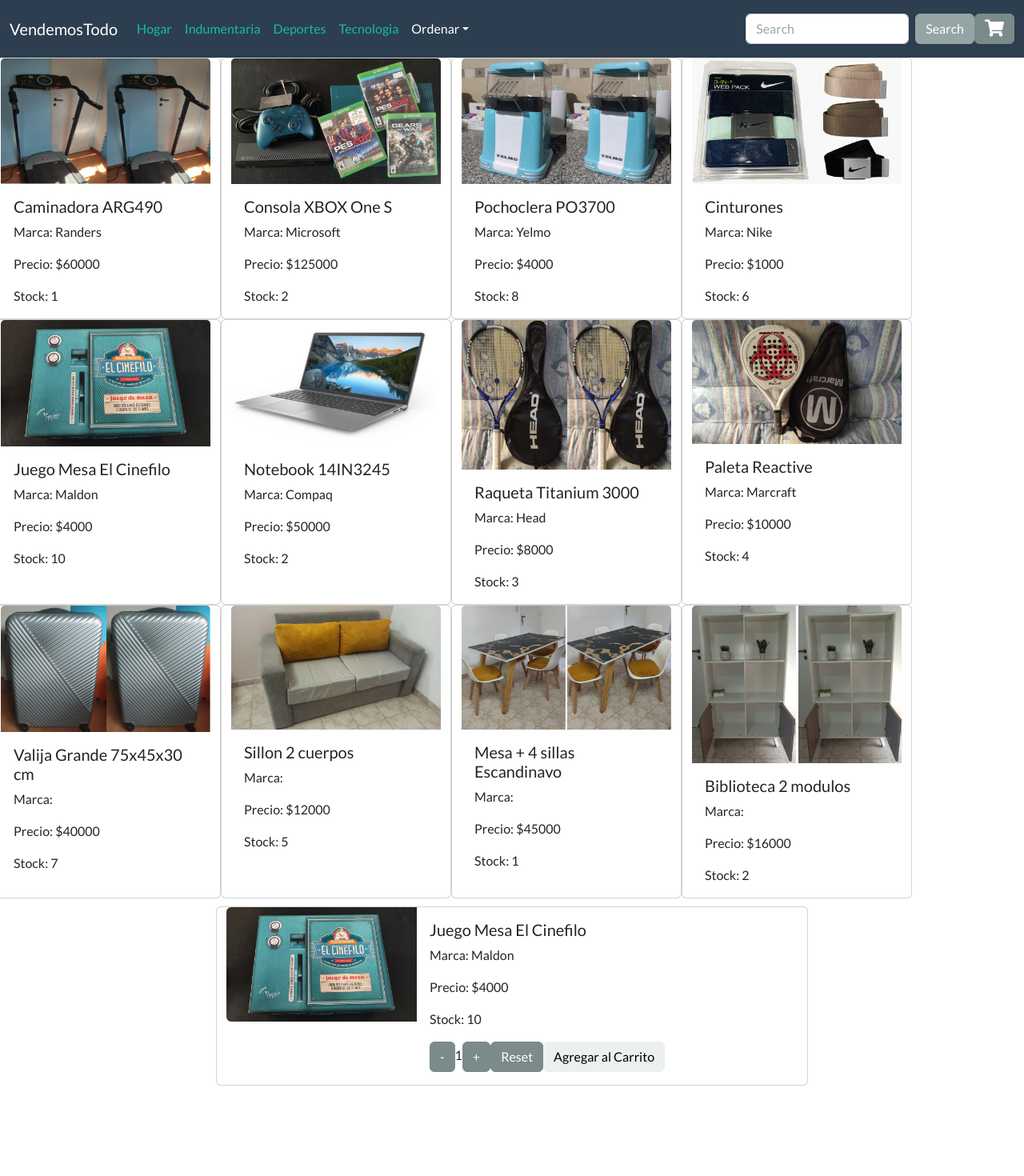
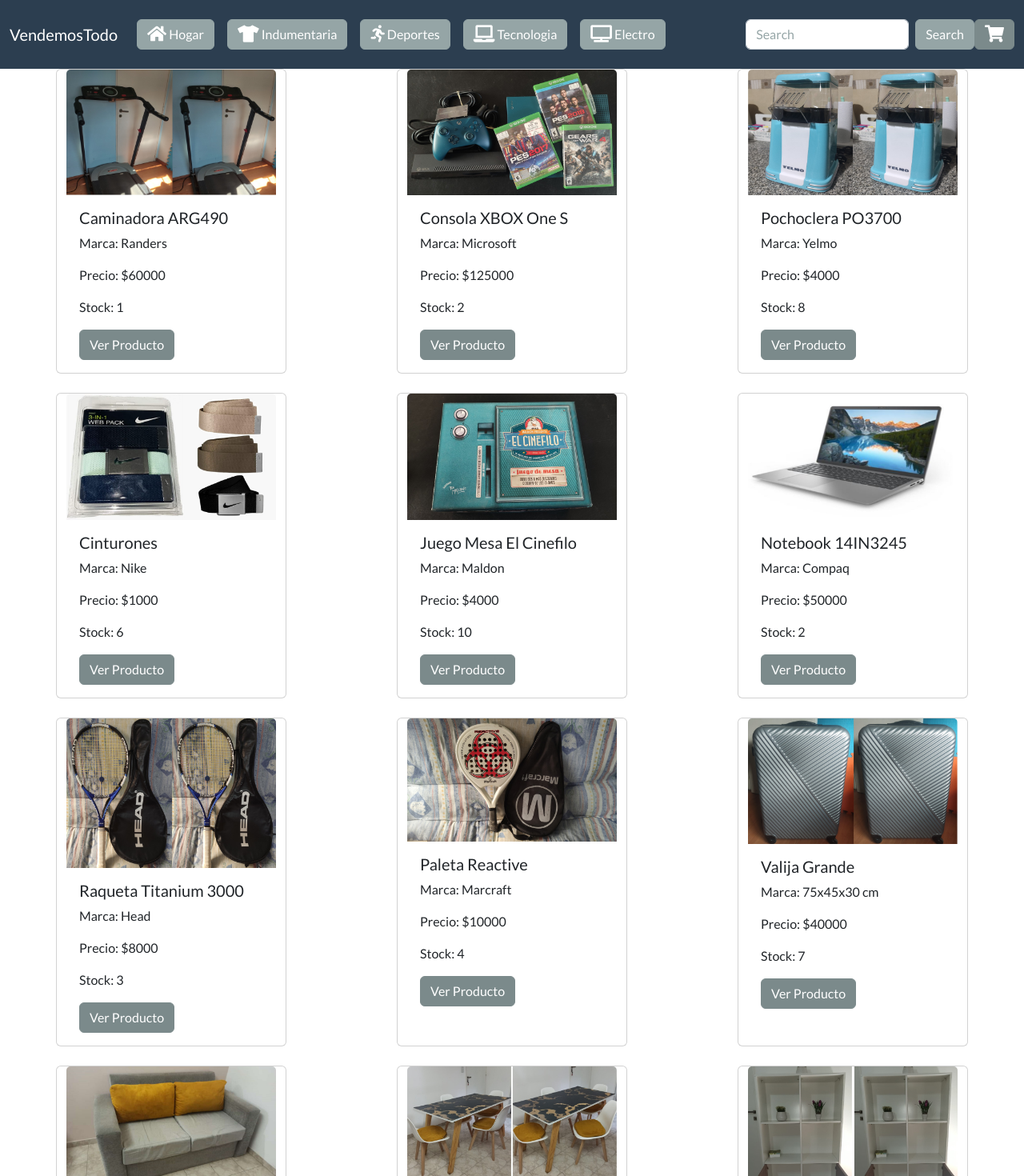
Before and after one commit to ferpe22/PreEntrega1-React-Pereira, a React (Create React App) app: page / in a window 1280 px wide. Shown: the top 1470 px of the page at 80% size. Before the commit the page ends 1357 px from the top, so only its background shows below. Built offline with nearby package versions, Linux system fonts and the light colour scheme.

Commit message:
Se hizo el rounting de la pagina por categorias

```diff
--- a/package.json
+++ b/package.json
@@ -9,6 +9,7 @@
     "bootstrap": "^5.3.0-alpha3",
     "react": "^18.2.0",
     "react-dom": "^18.2.0",
+    "react-router-dom": "^6.10.0",
     "react-scripts": "5.0.1",
     "web-vitals": "^2.1.4"
   },
--- a/public/json/productos.json
+++ b/public/json/productos.json
@@ -1,7 +1,7 @@
 [
     {
         "id": 1,
-        "idCategoria": 1,
+        "idCategoria": 3,
         "nombre": "Caminadora",
         "marca": "Randers",
         "modelo": "ARG490",
@@ -12,7 +12,7 @@
     },
     {
         "id": 2,
-        "idCategoria": 2,
+        "idCategoria": 4,
         "nombre": "Consola",
         "marca": "Microsoft",
         "modelo": "XBOX One S",
@@ -23,7 +23,7 @@
     },
     {
         "id": 3,
-        "idCategoria": 3,
+        "idCategoria": 5,
         "nombre": "Pochoclera",
         "marca": "Yelmo",
         "modelo": "PO3700",
@@ -34,7 +34,7 @@
     },
     {
         "id": 4,
-        "idCategoria": 4,
+        "idCategoria": 2,
         "nombre": "Cinturones",
         "marca": "Nike",
         "modelo": "",
@@ -45,7 +45,7 @@
     },
     {
         "id": 5,
-        "idCategoria": 5,
+        "idCategoria": 1,
         "nombre": "Juego Mesa",
         "marca": "Maldon",
         "modelo": "El Cinefilo",
@@ -56,7 +56,7 @@
     },
     {
         "id": 6,
-        "idCategoria": 6,
+        "idCategoria": 4,
         "nombre": "Notebook",
         "marca": "Compaq",
         "modelo": "14IN3245",
@@ -67,7 +67,7 @@
     },
     {
         "id": 7,
-        "idCategoria": 7,
+        "idCategoria": 3,
         "nombre": "Raqueta",
         "marca": "Head",
         "modelo": "Titanium 3000",
@@ -78,7 +78,7 @@
     },
     {
         "id": 8,
-        "idCategoria": 8,
+        "idCategoria": 3,
         "nombre": "Paleta",
         "marca": "Marcraft",
         "modelo": "Reactive",
@@ -89,10 +89,10 @@
     },
     {
         "id": 9,
-        "idCategoria": 9,
+        "idCategoria": 1,
         "nombre": "Valija",
-        "marca": "",
-        "modelo": "Grande 75x45x30 cm",
+        "marca": "75x45x30 cm",
+        "modelo": "Grande",
         "descripcion": "Impecable. Un solo uso",
         "precio": 40000,
         "stock": 7,
@@ -100,7 +100,7 @@
     },
     {
         "id": 10,
-        "idCategoria": 10,
+        "idCategoria": 1,
         "nombre": "Sillon",
         "marca": "",
         "modelo": "2 cuerpos",
@@ -111,9 +111,9 @@
     },
     {
         "id": 11,
-        "idCategoria": 11,
-        "nombre": "Mesa + 4 sillas",
-        "marca": "",
+        "idCategoria": 1,
+        "nombre": "Mesa + sillas",
+        "marca": "Incluye 4 sillas",
         "modelo": "Escandinavo",
         "descripcion": "Buen estado. Sin almohadones",
         "precio": 45000,
@@ -122,7 +122,7 @@
     },
     {
         "id": 12,
-        "idCategoria": 12,
+        "idCategoria": 1,
         "nombre": "Biblioteca",
         "marca": "",
         "modelo": "2 modulos",
--- a/src/App.jsx
+++ b/src/App.jsx
@@ -1,19 +1,23 @@
 import './App.css';
+import { BrowserRouter, Routes, Route } from 'react-router-dom';
 
 //Componentes
 import { Navbar } from './components/Navbar/Navbar';
-// import { ItemCount } from './ItemCount/ItemCount';
 import { ItemListContainer } from './components/ItemListContainer/ItemListContainer';
 // import { Clima } from './components/Clima/Clima';
 import { ItemDetailContainer } from './components/ItemDetailContainer/ItemDetailContainer';
 export const App = () => {
   return (
       <>
-        <Navbar />
-        {/* <Clima /> */}
-        <ItemListContainer greeting={"Productos"} />
-        {/* <ItemCount ValInicial={5} stock={15} /> */}
-        <ItemDetailContainer />
+        < BrowserRouter>
+          <Navbar />
+          {/* <Clima /> */}
+            <Routes>
+              <Route path='/' element={<ItemListContainer/>}/>
+              <Route path='/category/:category' element={<ItemListContainer/>}/>
+              <Route path='/product/:id' element={<ItemDetailContainer/>}/>
+            </Routes>
+        </BrowserRouter>
       </>
   )
 }
--- a/src/components/Item/Item.jsx
+++ b/src/components/Item/Item.jsx
@@ -1,15 +1,16 @@
+import { Link } from "react-router-dom" // Funcion que permite navegar por la aplicacion, x ej mediante un evento
 
 //Recibe un objeto y lo devuelve en forma de componente con esta plantilla
 export const Item = ({ item }) => {
     return (
         <div className="card" style={{width: '18rem'}}>
-            <img src={`img/${item.imagen}`} className="card-img-top" alt={`Imagen de ${item.nombre}`} />
+            <img src={`/img/${item.imagen}`} className="card-img-top" alt={`Imagen de ${item.nombre}`} />
             <div className="card-body">
                 <h5 className="card-title">{item.nombre} {item.modelo}</h5>
                 <p className="card-text">Marca: {item.marca}</p>
                 <p className="card-text">Precio: ${item.precio}</p>
                 <p className="card-text">Stock: {item.stock}</p>
-                {/* <a href="#" className="btn btn-primary">Go somewhere</a> */}
+                <Link className="nav-link" to={`/product/${item.id}`}><button className="btn btn-dark">Ver Producto</button></Link>
             </div>
         </div>
 
--- a/src/components/ItemCount/ItemCount.jsx
+++ b/src/components/ItemCount/ItemCount.jsx
@@ -1,6 +1,6 @@
 import { useCount } from "../../hooks/useCount.js"
 
-export const ItemCount = ({ValInicial, min, max}) => {
+export const ItemCount = ({ValInicial, min, max, onAdd}) => {
 
     const {count, minus, sum, reset} = useCount(ValInicial, min, max)
 
@@ -10,7 +10,7 @@
                 {count}
             <button className="btn btn-dark" onClick={sum}>+</button>
             <button className="btn btn-dark" onClick={reset}>Reset</button>
-            <button className="btn btn-light">Agregar al Carrito</button>
+            <button className="btn btn-light" onClick={() => onAdd(count)}>Agregar al Carrito</button>
         </>
     )
 }
--- a/src/components/ItemDetail/ItemDetail.jsx
+++ b/src/components/ItemDetail/ItemDetail.jsx
@@ -1,10 +1,15 @@
 import { ItemCount } from "../ItemCount/ItemCount"
 
 export const ItemDetail = ({item}) => {
+    const onAdd = (contador) => { //Agregar al carrito
+        console.log(contador)
+        console.log(item)
+    }
+
     return (
-        <div className="row g-0">
+        <div className="row g-0 align-items-center">
             <div className="col-md-4">
-                <img src={`img/${item.imagen}`} alt={`Imagen de ${item.nombre}`} className="img-fluid rounded-start" />
+                <img src={`/img/${item.imagen}`} alt={`Imagen de ${item.nombre}`} className="img-fluid rounded-start" />
             </div>
             <div className="col-md-8">
                 <div className="card-body">
@@ -12,7 +17,7 @@
                     <p className="card-text">Marca: {item.marca}</p>
                     <p className="card-text">Precio: ${item.precio}</p>
                     <p className="card-text">Stock: {item.stock}</p>
-                    <ItemCount ValInicial={1} min={1} max={item.stock}/>
+                    <ItemCount ValInicial={1} min={1} max={item.stock} onAdd={onAdd}/>
 
                 </div>
             </div>
--- a/src/components/ItemListContainer/ItemListContainer.jsx
+++ b/src/components/ItemListContainer/ItemListContainer.jsx
@@ -1,145 +1,12 @@
 //Consulta a mis productos (al json o db).Consulta a un array de productos (objetos). Y se los envia a ItemList
 import { useState, useEffect } from "react"
 import { ItemList } from "../ItemList/ItemList"
-const BDD = [
-    {
-        "id": 1,
-        "idCategoria": 1,
-        "nombre": "Caminadora",
-        "marca": "Randers",
-        "modelo": "ARG490",
-        "descripcion": "Buen estado. Sin mucho uso😂",
-        "precio": 60000,
-        "stock": 1,
-        "imagen": "caminadora.jpg"
-    },
-    {
-        "id": 2,
-        "idCategoria": 2,
-        "nombre": "Consola",
-        "marca": "Microsoft",
-        "modelo": "XBOX One S",
-        "descripcion": "Con 3 juegos, un control, y Kinect",
-        "precio": 125000,
-        "stock": 1,
-        "imagen": "xbox.jpg"
-    },
-    {
-        "id": 3,
-        "idCategoria": 3,
-        "nombre": "Pochoclera",
-        "marca": "Yelmo",
-        "modelo": "PO3700",
-        "descripcion": "De aire caliente. Un solo uso.",
-        "precio": 4000,
-        "stock": 1,
-        "imagen": "pochoclera.jpg"
-    },
-    {
-        "id": 4,
-        "idCategoria": 4,
-        "nombre": "Cinturones",
-        "marca": "Nike",
-        "modelo": "",
-        "descripcion": "Pack x3 hebilla intercambiable",
-        "precio": 1000,
-        "stock": 1,
-        "imagen": "cinturones.jpg"
-    },
-    {
-        "id": 5,
-        "idCategoria": 5,
-        "nombre": "Juego Mesa",
-        "marca": "Maldon",
-        "modelo": "El Cinefilo",
-        "descripcion": "Casi nuevo. Solo una jugada😱.",
-        "precio": 4000,
-        "stock": 1,
-        "imagen": "cinefilo.jpg"
-    },
-    {
-        "id": 6,
-        "idCategoria": 6,
-        "nombre": "Notebook",
-        "marca": "Compaq",
-        "modelo": "14IN3245",
-        "descripcion": "14in 4GB RAM 256GB SSD",
-        "precio": 50000,
-        "stock": 1,
-        "imagen": "notebook.jpg"
-    },
-    {
-        "id": 7,
-        "idCategoria": 7,
-        "nombre": "Raqueta",
-        "marca": "Head",
-        "modelo": "Titanium 3000",
-        "descripcion": "Buen estado. Encordado nuevo",
-        "precio": 8000,
-        "stock": 1,
-        "imagen": "raqueta.jpg"
-    },
-    {
-        "id": 8,
-        "idCategoria": 8,
-        "nombre": "Paleta",
-        "marca": "Marcraft",
-        "modelo": "Reactive",
-        "descripcion": "Buen estado. Con detalles de uso",
-        "precio": 10000,
-        "stock": 1,
-        "imagen": "paleta.jpg"
-    },
-    {
-        "id": 9,
-        "idCategoria": 9,
-        "nombre": "Valija",
-        "marca": "",
-        "modelo": "Grande 75x45x30 cm",
-        "descripcion": "Impecable. Un solo uso",
-        "precio": 40000,
-        "stock": 1,
-        "imagen": "valija.jpg"
-    },
-    {
-        "id": 10,
-        "idCategoria": 10,
-        "nombre": "Sillon",
-        "marca": "",
-        "modelo": "2 cuerpos",
-        "descripcion": "Almohadones renovados",
-        "precio": 12000,
-        "stock": 1,
-        "imagen": "sillon.jpg"
-    },
-    {
-        "id": 11,
-        "idCategoria": 11,
-        "nombre": "Mesa + 4 sillas",
-        "marca": "",
-        "modelo": "Escandinavo",
-        "descripcion": "Buen estado. Sin almohadones",
-        "precio": 45000,
-        "stock": 1,
-        "imagen": "mesaSillas.jpg"
-    },
-    {
-        "id": 12,
-        "idCategoria": 12,
-        "nombre": "Biblioteca",
-        "marca": "",
-        "modelo": "2 modulos",
-        "descripcion": "Impecable estado",
-        "precio": 16000,
-        "stock": 1,
-        "imagen": "biblioteca.jpg"
-    }
-]
-
+import { useParams } from "react-router-dom"
 
 export const ItemListContainer = () => {
 
     const [productos, setProductos] = useState([])
+    const { category } = useParams()
 
     // useEffect(() => {
     //     const promesa = (condicional) => new Promise((resolve,reject) => {
@@ -159,18 +26,32 @@
     // }, [])
 
     useEffect(() => {
-        fetch('./json/productos.json')
-        .then(response => response.json())
-        .then(productos => {
-            const productosFiltrados = productos.filter(prod => prod.stock > 0)
-            const items = <ItemList productos={productosFiltrados}/> //Envio los productos consultados
-            setProductos(items)
-        })
-    })
+
+        if(category) {
+            fetch('../json/productos.json')
+                .then(response => response.json())
+                .then(productos => {
+                    const productosFiltrados = productos.filter(prod => prod.stock > 0).filter(prod => prod.idCategoria === parseInt(category))
+                    setProductos(productosFiltrados)
+            })
+        } else {
+            fetch('./json/productos.json')
+                .then(response => response.json())
+                .then(productos => {
+                    const productosFiltrados = productos.filter(prod => prod.stock > 0)
+                    setProductos(productosFiltrados)
+                })
+        }
+
+
+    }, [category])
 
     return (
-        <div className="row">
-            {productos}
+        <div className="container">
+            <div className="row g-4 justify-content-between">
+                {<ItemList productos={productos} />}
+            </div>
         </div>
+
     )
 }
--- a/src/components/Navbar/Categorias/Categorias.jsx
+++ b/src/components/Navbar/Categorias/Categorias.jsx
@@ -1,32 +1,45 @@
-import React from "react";
+import { Link } from "react-router-dom";
+
 export const Categorias = () => {
 
     return (
 
         <ul className="navbar-nav me-auto">
             <li className="nav-item">
-                <a className="nav-link active" href="#">Hogar
-                <span className="visually-hidden">(current)</span>
-                </a>
+                <Link className="nav-link active" to={"/category/1"}>
+                    <button className="btn btn-secondary">
+                        <i className="fas fa-home fa-lg"></i> Hogar
+                    </button>
+                {/* <span className="visually-hidden">(current)</span> */}
+                </Link>
             </li>
             <li className="nav-item">
-                <a className="nav-link active" href="#">Indumentaria</a>
+                <Link className="nav-link active" to={"/category/2"}>
+                    <button className="btn btn-secondary">
+                        <i className="fas fa-tshirt fa-lg"></i> Indumentaria
+                    </button>
+                </Link>
             </li>
             <li className="nav-item">
-                <a className="nav-link active" href="#">Deportes</a>
+                <Link className="nav-link active" to={"/category/3"}>
+                    <button className="btn btn-secondary">
+                        <i className="fas fa-running fa-lg"></i> Deportes
+                    </button>
+                </Link>
             </li>
             <li className="nav-item">
-                <a className="nav-link active" href="#">Tecnologia</a>
+                <Link className="nav-link active" to={"/category/4"}>
+                    <button className="btn btn-secondary">
+                        <i className="fas fa-laptop fa-lg"></i> Tecnologia
+                    </button>
+                </Link>
             </li>
-            <li className="nav-item dropdown">
-                <a className="nav-link dropdown-toggle" data-bs-toggle="dropdown" href="#" role="button" aria-haspopup="true" aria-expanded="false">Ordenar</a>
-                <div className="dropdown-menu">
-                    <a className="dropdown-item" href="#">Action</a>
-                    <a className="dropdown-item" href="#">Another action</a>
-                    <a className="dropdown-item" href="#">Something else here</a>
-                    <div className="dropdown-divider" />
-                        <a className="dropdown-item" href="#">Separated link</a>
-                    </div>
+            <li className="nav-item">
+                <Link className="nav-link active" to={"/category/5"}>
+                    <button className="btn btn-secondary">
+                        <i className="fas fa-tv fa-lg"></i> Electro
+                    </button>
+                </Link>
             </li>
         </ul>
     );
```
Also changed, not shown: src/components/ItemDetailContainer/ItemDetailContainer.jsx (+5 -2 lines), src/components/Navbar/Navbar.jsx (+10 -6 lines), 1 other file (tests, documents, lock files or other folders).
